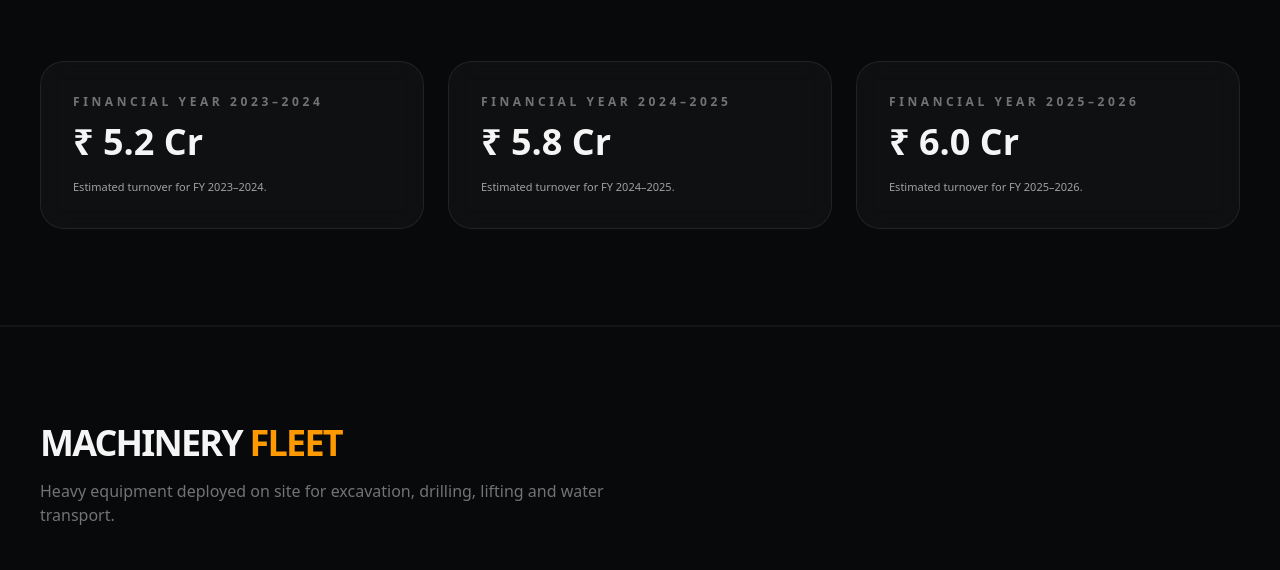
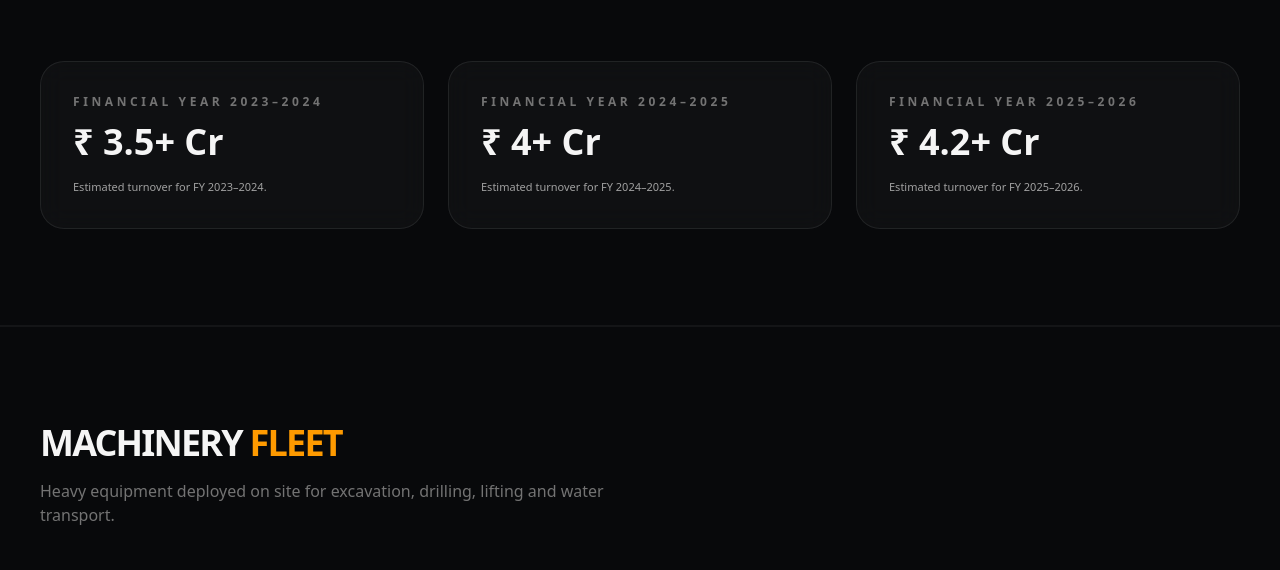
Before and after one commit to RiteshSingh9/aryaconstructions-site, a plain HTML site: page index.html in a window 1280 px wide. Shown: the part 1861-2431 px from the top of the page. Drawn offline with nearby package versions, Linux system fonts and the light colour scheme.

Commit message:
Update financial figures for FY 2023 to 2026

```diff
--- a/index.html
+++ b/index.html
@@ -197,19 +197,19 @@
       <div class="grid grid-cols-1 sm:grid-cols-3 gap-6" data-aos="fade-up">
         <div class="glass-panel p-8 rounded-3xl">
           <p class="text-xs font-bold uppercase tracking-[0.3em] text-neutral-500 mb-3">Financial Year 2023–2024</p>
-          <p class="text-4xl font-bold mb-4">₹ 5.2 Cr</p>
+          <p class="text-4xl font-bold mb-4">₹ 3.5+ Cr</p>
           <p class="text-[11px] text-neutral-400 leading-relaxed">Estimated turnover for FY 2023–2024.</p>
         </div>
 
         <div class="glass-panel p-8 rounded-3xl">
           <p class="text-xs font-bold uppercase tracking-[0.3em] text-neutral-500 mb-3">Financial Year 2024–2025</p>
-          <p class="text-4xl font-bold mb-4">₹ 5.8 Cr</p>
+          <p class="text-4xl font-bold mb-4">₹ 4+ Cr</p>
           <p class="text-[11px] text-neutral-400 leading-relaxed">Estimated turnover for FY 2024–2025.</p>
         </div>
 
         <div class="glass-panel p-8 rounded-3xl">
           <p class="text-xs font-bold uppercase tracking-[0.3em] text-neutral-500 mb-3">Financial Year 2025–2026</p>
-          <p class="text-4xl font-bold mb-4">₹ 6.0 Cr</p>
+          <p class="text-4xl font-bold mb-4">₹ 4.2+ Cr</p>
           <p class="text-[11px] text-neutral-400 leading-relaxed">Estimated turnover for FY 2025–2026.</p>
         </div>
       </div>
```
